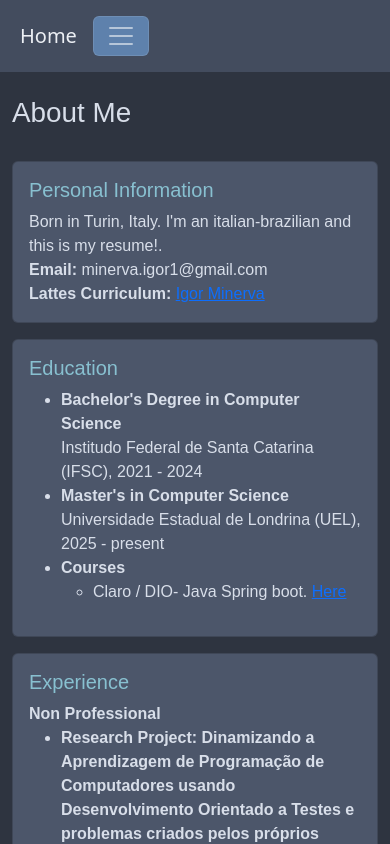
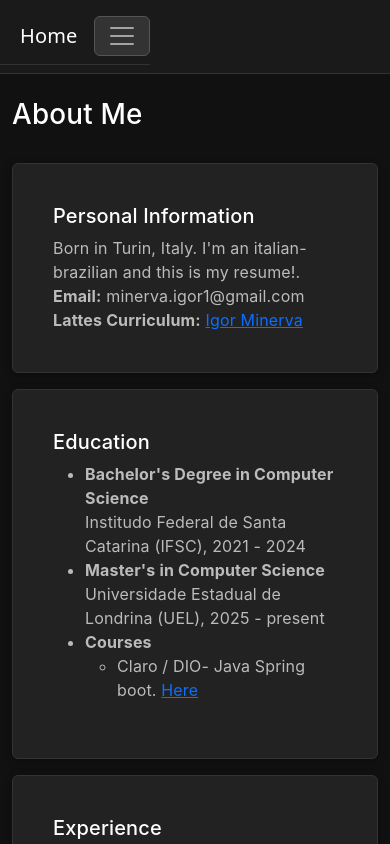
Before and after one commit to igorminerva/igorminerva.github.io, a React (Vite) app: page /aboutme in a window 390 px wide. Shown: the top 844 px of the page. Built offline with nearby package versions, Linux system fonts and the light colour scheme.

Commit message:
Redo of the site

```diff
--- a/src/assets/style.css
+++ b/src/assets/style.css
@@ -1,51 +1,173 @@
-/* style.css */
+/* Modern Black & White Theme */
+:root {
+  --color-bg: #111;
+  --color-bg-light: #222;
+  --color-bg-card: #181818;
+  --color-text: #fff;
+  --color-text-secondary: #bbb;
+  --color-accent: #fff;
+  --color-border: #333;
+  --color-shadow: rgba(0,0,0,0.2);
+  --radius: 16px;
+  --font-main: 'Inter', 'Segoe UI', Arial, sans-serif;
+}
+
+body {
+  background: var(--color-bg);
+  color: var(--color-text);
+  font-family: var(--font-main);
+  margin: 0;
+  min-height: 100vh;
+  letter-spacing: 0.01em;
+}
+
+header, nav, footer {
+  background: var(--color-bg-light);
+  padding: 1.5rem 2rem;
+  border-bottom: 1px solid var(--color-border);
+}
+
+main {
+  max-width: 900px;
+  margin: 2rem auto;
+  padding: 2rem;
+  background: var(--color-bg-card);
+  border-radius: var(--radius);
+  box-shadow: 0 4px 24px var(--color-shadow);
+}
+
+h1, h2, h3, h4, h5, h6 {
+  color: var(--color-accent);
+  margin-top: 0;
+}
+
+a {
+  color: var(--color-accent);
+  text-decoration: underline;
+  transition: color 0.2s;
+}
+a:hover {
+  color: var(--color-text-secondary);
+}
+
+.card {
+  background: var(--color-bg-light);
+  border-radius: var(--radius);
+  box-shadow: 0 2px 8px var(--color-shadow);
+  padding: 1.5rem;
+  margin-bottom: 1.5rem;
+  border: 1px solid var(--color-border);
+  transition: box-shadow 0.2s, border 0.2s;
+}
+.card:hover {
+  box-shadow: 0 6px 24px var(--color-shadow);
+  border: 1px solid var(--color-accent);
+}
+
+.button, button {
+  background: var(--color-accent);
+  color: var(--color-bg);
+  border: none;
+  border-radius: 8px;
+  padding: 0.75rem 1.5rem;
+  font-size: 1rem;
+  font-weight: 600;
+  cursor: pointer;
+  margin: 0.5rem 0;
+  transition: background 0.2s, color 0.2s;
+}
+.button:hover, button:hover {
+  background: var(--color-text-secondary);
+  color: var(--color-bg);
+}
+
+.section {
+  margin-bottom: 2.5rem;
+}
+
+.flex {
+  display: flex;
+  gap: 2rem;
+  flex-wrap: wrap;
+}
+
+.center {
+  display: flex;
+  justify-content: center;
+  align-items: center;
+}
+
+/* Responsive */
+@media (max-width: 700px) {
+  main {
+    padding: 1rem;
+  }
+  .flex {
+    flex-direction: column;
+    gap: 1rem;
+  }
+}
+/* Black & White Theme Overrides */
 
 .body {
   display: flex;
   flex-direction: row;
-  background-color: #2E3440;;
-  color: #D8DEE9;;
-  font-family: 'Arial', sans-serif;
+  background-color: #111;
+  color: #fff;
+  font-family: var(--font-main);
 }
 
 h1, h2, h3, h4, h5, h6 {
-  color: #88C0D0;;
+  color: #fff;
 }
 
 .card {
-  background-color:  #4C566A !important;
-  border: none;
+  background-color: #222 !important;
+  border: 1px solid #333 !important;
+  box-shadow: 0 2px 8px rgba(0,0,0,0.3);
+}
+
+.card:hover {
+  box-shadow: 0 6px 24px rgba(0,0,0,0.4);
+  border: 1px solid #555 !important;
 }
 
 .card-title {
-  color: #88C0D0 !important;
+  color: #fff !important;
 }
 
 .card-text {
-  color: #D8DEE9 !important;
+  color: #bbb !important;
 }
 
 .navbar {
-  background-color: #434c5e
+  background-color: #1a1a1a;
+  border-bottom: 1px solid #333;
 }
 
 .nav-link {
-  color: #ECEFF4 !important;
+  color: #fff !important;
+}
+
+.nav-link:hover {
+  color: #bbb !important;
 }
 
 .navbar-brand {
-  color: #ECEFF4 !important;
+  color: #fff !important;
 }
 
-button, .btn-primary {
-  background-color: #5E81AC !important;;
-  color: #ECEFF4;
-  border: none;
+button, .btn-primary, .btn-secondary {
+  background-color: #333 !important;
+  color: #fff;
+  border: 1px solid #555 !important;
+  transition: all 0.2s;
 }
 
-button:hover, .btn-primary:hover {
-  background-color: #3b4252 !important;;
-  color: #ECEFF4;
+button:hover, .btn-primary:hover, .btn-secondary:hover {
+  background-color: #555 !important;
+  color: #fff;
+  border: 1px solid #777 !important;
 }
 
 .carousel-item img {
--- a/src/components/HomePage/homeCard/HomeCard.jsx
+++ b/src/components/HomePage/homeCard/HomeCard.jsx
@@ -2,49 +2,55 @@ import React from 'react'
 import { Card, Row } from 'react-bootstrap'
 
 const HomeCard = () => {
+    const sectionStyle = {
+        marginTop: '32px',
+        marginBottom: '24px',
+        fontSize: '20px',
+        fontWeight: '600',
+        letterSpacing: '0.01em'
+    }
+
+    const paragraphStyle = {
+        marginBottom: '16px',
+        lineHeight: '1.6',
+        color: '#bbb'
+    }
 
     return (
         <Row className='justify-content-center'>
             <Card className="card mb-3">
                 <Card.Body>
                     <Card.Text>
-                        <p style={{ marginBottom: '24px', fontSize: '28px', fontWeight: 'bold' }}>
-                            👋 <strong>Hi, I’m Igor Minerva, a Full-Stack Developer</strong>
-                        </p>
-                        <p style={{ marginBottom: '24px' }}>
-                            My journey into the world of coding began during my university years, where I discovered my passion for solving problems and building things that matter. Since then, I’ve been dedicated to honing my skills and building a strong career in tech. I specialize in creating functional, elegant, and scalable solutions that make a real impact.
+                        <h2 style={{ marginBottom: '24px', fontSize: '32px', fontWeight: '700' }}>
+                            Igor Minerva
+                        </h2>
+                        <p style={{ ...paragraphStyle, fontSize: '18px', fontWeight: '500', marginBottom: '32px' }}>
+                            Researcher | Problem Solver | Tech Enthusiast
                         </p>
 
-                        <p style={{ marginBottom: '24px', fontSize: '28px', fontWeight: 'bold' }}>
-                            🚀 <strong>What Drives Me</strong>
-                        </p>
-                        <p style={{ marginBottom: '24px' }}>
-                            I’m a lifelong learner at heart. Whether it’s mastering a new programming language, exploring cutting-edge frameworks, or diving into the latest tools, I’m always pushing myself to grow. I believe that adaptability and continuous improvement are the keys to staying relevant in the fast-paced tech industry. My goal is to deliver high-quality, innovative solutions that not only meet but exceed expectations.
+                        <p style={paragraphStyle}>
+                            I'm a researcher. I tried my best to learn things by myself, and I have a strong passion for learning and problem-solving. I have a deep interest in technology and its potential to drive innovation and create impactful solutions. My journey has been fueled by curiosity, a desire to understand complex systems, and a commitment to continuous growth.
                         </p>
 
-                        <p style={{ marginBottom: '24px', fontSize: '28px', fontWeight: 'bold' }}>
-                            💻 <strong>What I Do</strong>
-                        </p>
-                        <p style={{ marginBottom: '24px' }}>
-                            As a Full-Stack Developer, I work across the entire development stack, from designing user-friendly interfaces to building back-end systems. But I can also move in differents area of computer science.
-                            My Skills can be found in the "About" page.
-                            I’m also passionate about clean code, efficient workflows, and collaborative development practices.
+                        <h3 style={sectionStyle}>
+                            Expertise & Approach
+                        </h3>
+                        <p style={paragraphStyle}>
+                            My expertise spans across various domains, including software development, data analysis, game design and development and machine learning. I thrive on tackling challenging problems and finding creative solutions. I believe in a collaborative approach to research and development, valuing diverse perspectives and fostering an environment of open communication.
                         </p>
 
-                        <p style={{ marginBottom: '24px', fontSize: '28px', fontWeight: 'bold' }}>
-                            🌟 <strong>My Projects</strong>
-                        </p>
-                        <p style={{ marginBottom: '24px' }}>
-                            Over the years, I’ve worked on a variety of projects, from small personal apps to large-scale enterprise solutions.
-                            They can be found in the "Projects" pages. I recommend check it out.
-                            Each project has taught me something new and reinforced my love for problem-solving and innovation.
+                        <h3 style={sectionStyle}>
+                            Experience
+                        </h3>
+                        <p style={paragraphStyle}>
+                            Throughout my career, I've contributed to a diverse range of projects—from personal applications. Each experience has reinforced my commitment to innovation and problem-solving. My complete technical background is available on the <strong>About</strong> page, and selected work can be found in the <strong>Projects</strong> section.
                         </p>
 
-                        <p style={{ marginBottom: '24px', fontSize: '28px', fontWeight: 'bold' }}>
-                            📫 <strong>Let’s Collaborate!</strong>
-                        </p>
-                        <p style={{ marginBottom: '24px' }}>
-                            I’m always excited to connect with like-minded individuals, tackle new challenges, and explore opportunities. Whether it’s a project, idea, or just a chat about tech, feel free to reach out—I’d love to hear from you! Let’s build something amazing together.
+                        <h3 style={sectionStyle}>
+                            Let's Connect
+                        </h3>
+                        <p style={paragraphStyle}>
+                            I'm interested in connecting with professionals, exploring new opportunities, and collaborating on meaningful projects. Feel free to reach out to discuss ideas, potential partnerships, or to learn more about my work.
                         </p>
 
                     </Card.Text>
```
Also changed, not shown: src/components/ProjectPage/ProjectCard/ProjectCard.jsx (+102 -71 lines), 1 other file (tests, documents, lock files or other folders).
